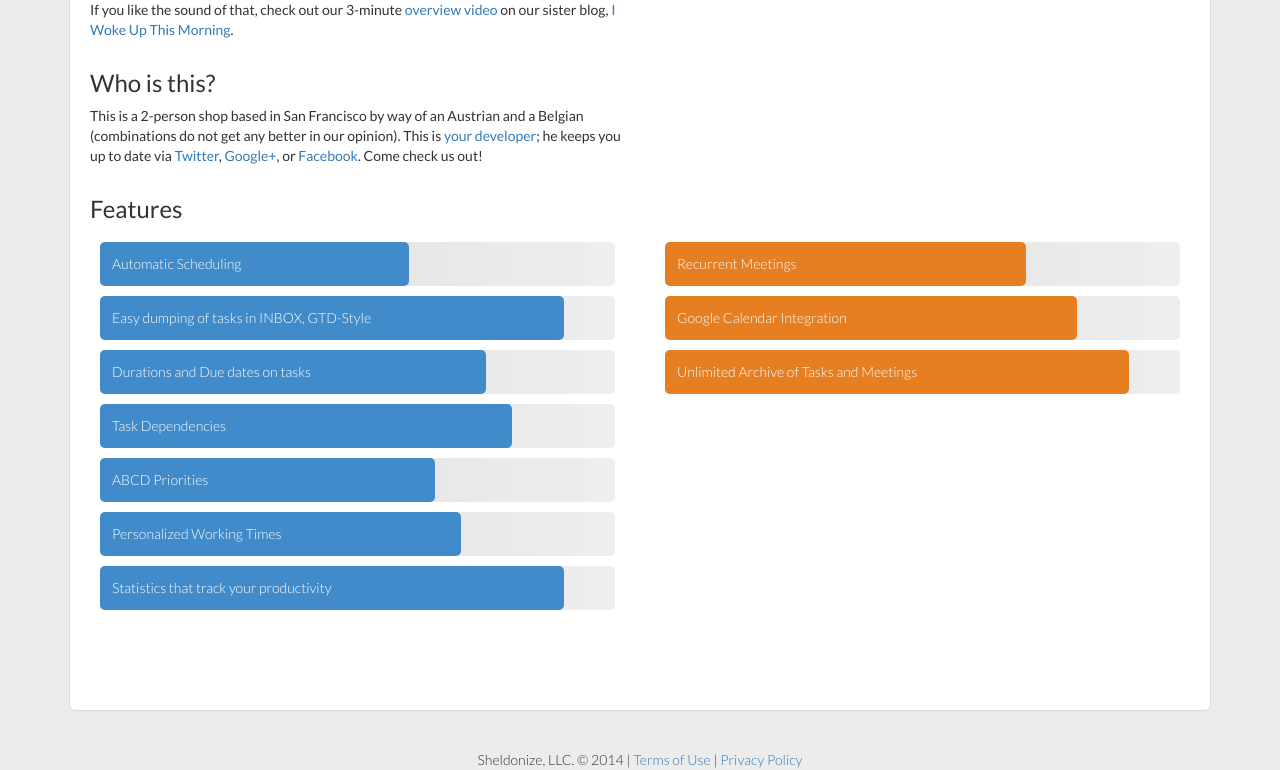
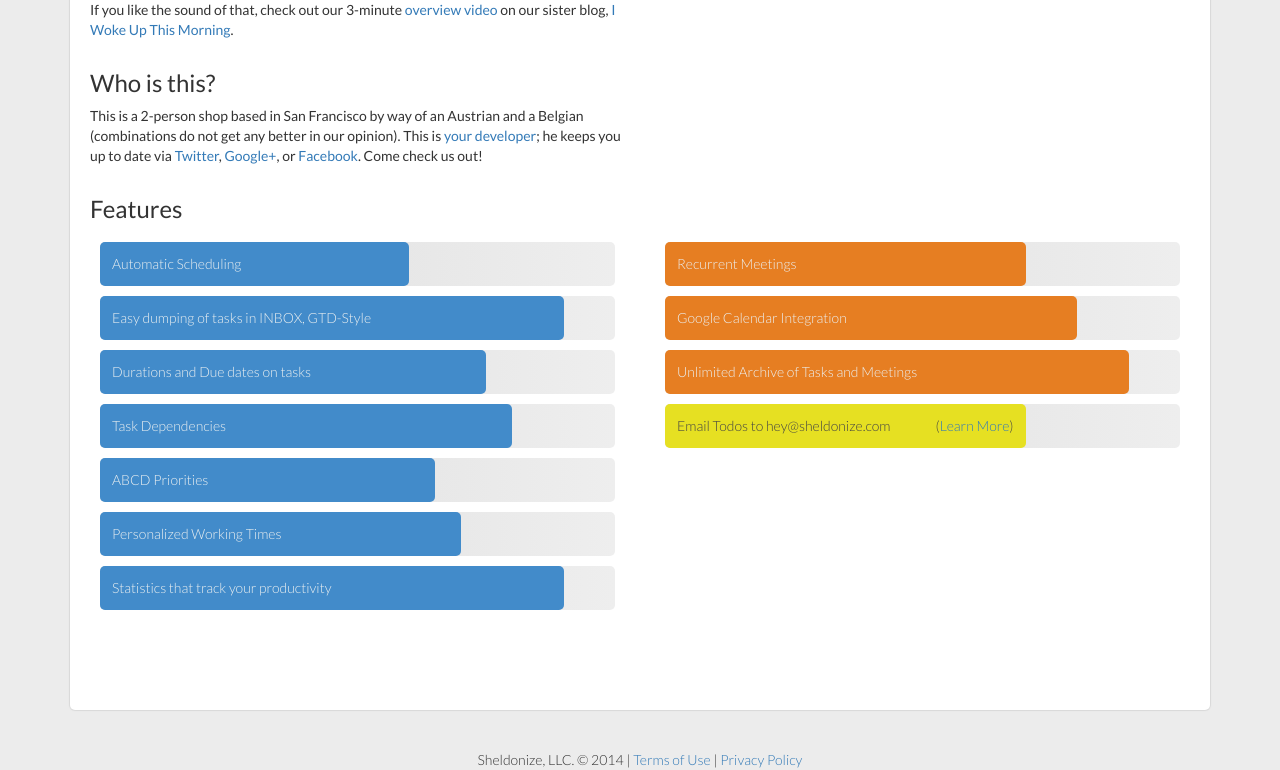
Before and after one commit to sheymans/sheldonize, a Django app: template app/templates/home.html in a window 1280 px wide. Shown: the part 727-1497 px from the top of the page. Run offline with Django 3.2, Linux system fonts and the light colour scheme; the template is opened without the code that fills it, so the values that code supplies are empty; some libraries are stand-ins or nearby versions.

Commit message:
Added email todos feature to home page

```diff
--- a/app/static/app/css/style.css
+++ b/app/static/app/css/style.css
@@ -494,6 +494,13 @@ fieldset[disabled] .btn-sheldonize-orange.active {
   border-radius: 5px;
 }
 
+.feature-new-bar {
+  background-color: #e6e022;
+  display: inline-block;
+  border-radius: 5px;
+}
+
+
 
 .feature-emptybar {
   display: inline-block;
@@ -506,5 +513,21 @@ fieldset[disabled] .btn-sheldonize-orange.active {
   font-weight: 300;
   padding: 12px;
   display: inline-block;
-  color: white;
+  color: #ECF0F1;
 }
+
+.new-feature {
+  font-weight: 300;
+  padding: 12px;
+  display: inline-block;
+  color: #444444;
+}
+
+
+.learn-more {
+  font-weight: 300;
+  padding: 12px;
+  display: inline-block;
+  float:right;
+  color: #444444;
+}
--- a/app/templates/home.html
+++ b/app/templates/home.html
@@ -157,6 +157,13 @@ Sheldonize
                 <span class="feature">Unlimited Archive of Tasks and Meetings</span>
             </div>
         </div>
+        <div class="feature-chart">
+            <div class="feature-new-bar" style="width: 70%">
+                <span class="new-feature">Email Todos to hey@sheldonize.com</span>
+                <span class="learn-more">(<a href="http://iwokeupthismorning.net/2014/10/23/hey-sheldonize/">Learn More</a>)</span>
+            </div>
+        </div>
+
     </div>
 </div>
 
```
